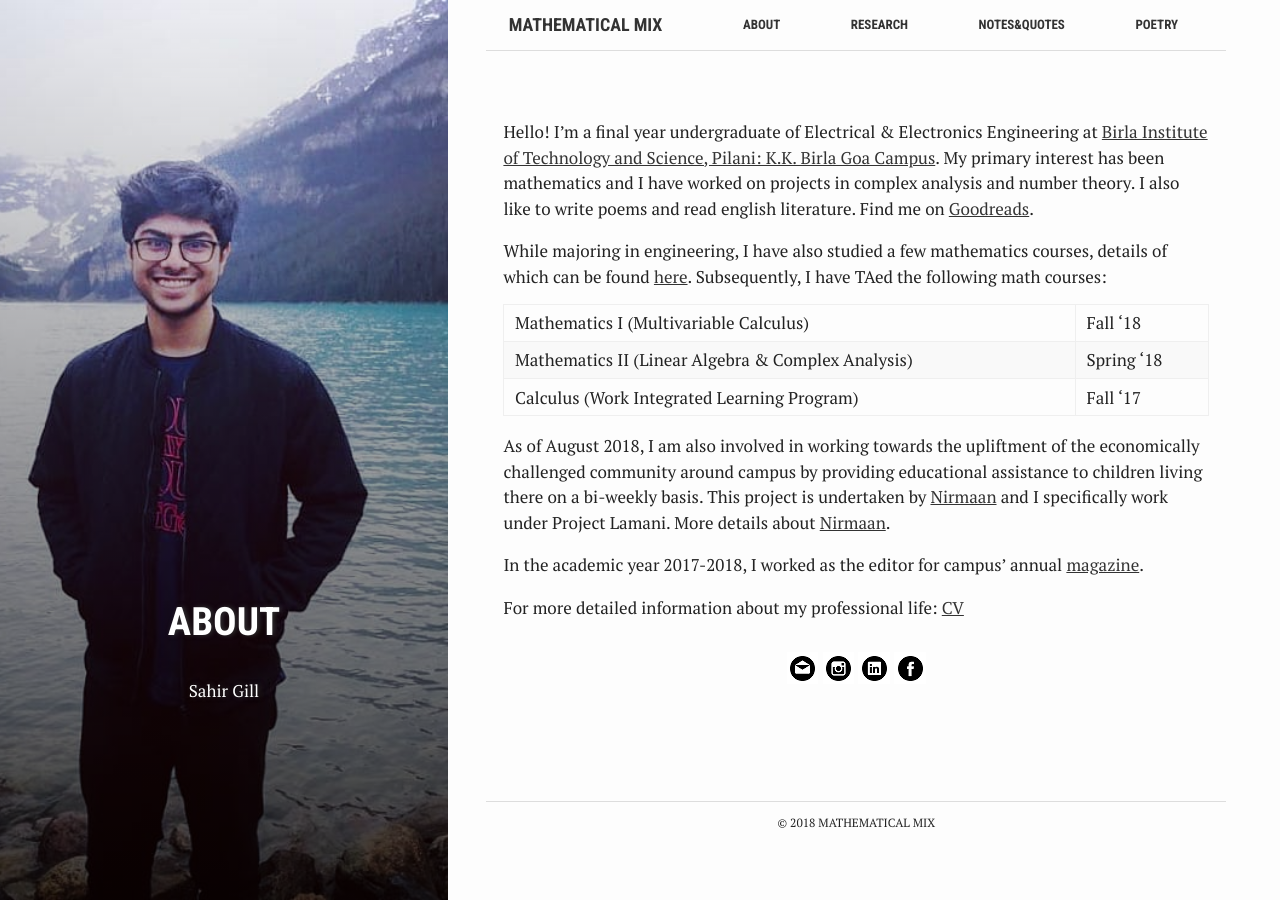
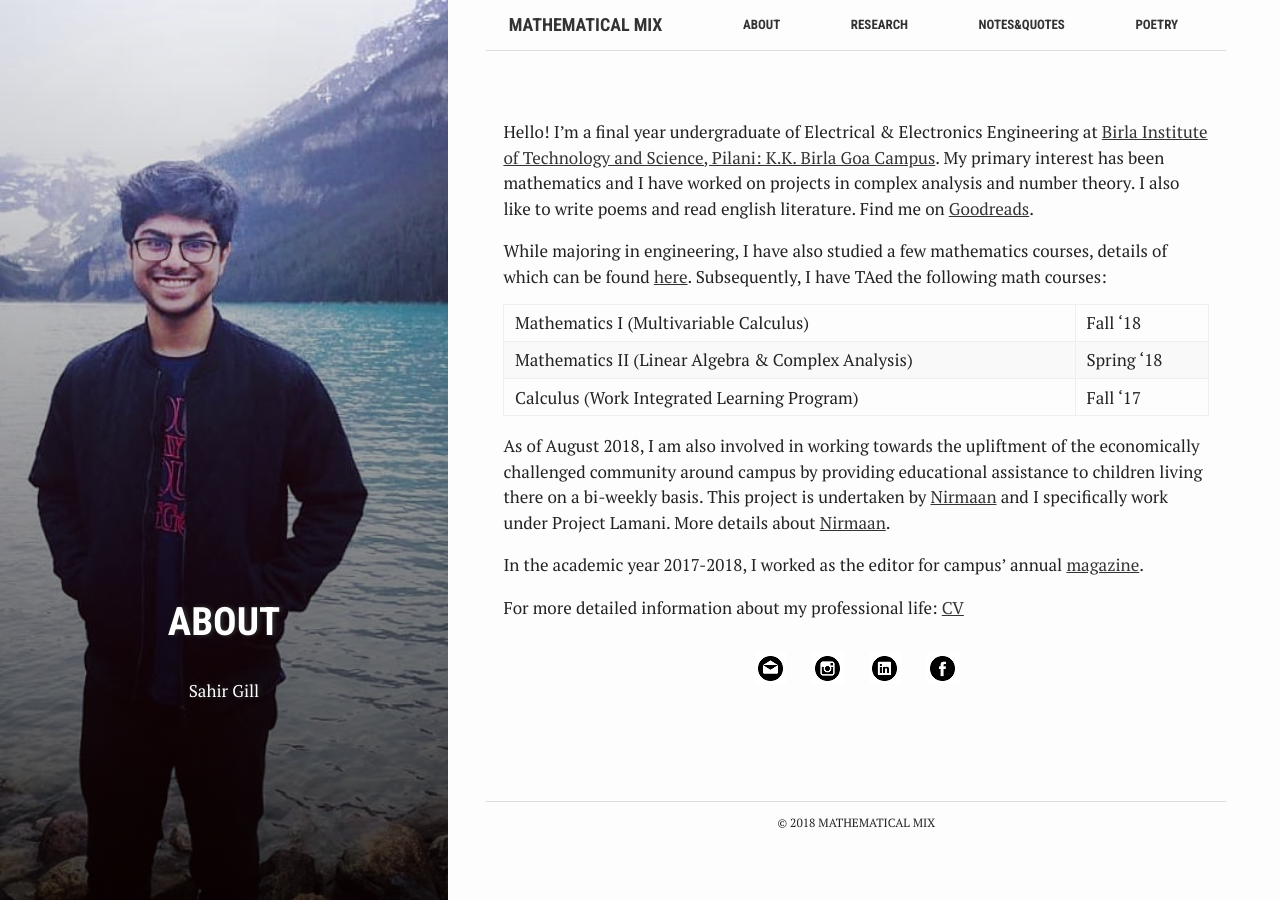
Before and after one commit to Sahir8gill/sahir8gill.github.io, a Jekyll site: the page built from about.md, in a window 1280 px wide. Built offline with Jekyll 4.4.1, drawn with Linux system fonts in a browser that asks for light colours.

Commit message:
social links

```diff
--- a/about.md
+++ b/about.md
@@ -29,8 +29,8 @@ For more detailed information about my professional life: [CV]({{ sahir8gill.git
 <!--[![Foo](mail.png)](mailto:sahirgill8@gmail.com){:target="_blank"} [![Foo](insta.png)](https://www.instagram.com/sahir8gill/){:target="_blank"} [![Foo](linkin.png)](https://www.linkedin.com/in/sahir8gill){:target="_blank"} [![Foo](fb.png)](https://www.facebook.com/sahir.gill.35){:target="_blank"} -->
 
 <div align="center">
-    <a style="display:inline-block" target="_blank" href="mailto:sahirgill8@gmail.com"><img src="/mail.png" width="auto" title="email" alt="My Email"></a>
-    <a style="display:inline-block" target="_blank" href="https://www.instagram.com/sahir8gill/"><img src="/insta.png" width="auto" title="Instagram" alt="My Instagram"></a>
-    <a style="display:inline-block" target="_blank" href="https://www.linkedin.com/in/sahir8gill"><img src="/linkin.png" width="auto" title="LinkedIn" alt="My LinkedIn"></a>
-    <a style="display:inline-block" target="_blank" href="https://www.facebook.com/sahir.gill.35"><img src="/fb.png" width="auto" title="Facebook" alt="My Facebook"></a>
+    <a id="social-links" target="_blank" href="mailto:sahirgill8@gmail.com"><img src="/mail.png" width="auto" title="email" alt="My Email"></a>
+    <a id="social-links" target="_blank" href="https://www.instagram.com/sahir8gill/"><img src="/insta.png" width="auto" title="Instagram" alt="My Instagram"></a>
+    <a id="social-links" target="_blank" href="https://www.linkedin.com/in/sahir8gill"><img src="/linkin.png" width="auto" title="LinkedIn" alt="My LinkedIn"></a>
+    <a id="social-links" target="_blank" href="https://www.facebook.com/sahir.gill.35"><img src="/fb.png" width="auto" title="Facebook" alt="My Facebook"></a>
 </div>
--- a/assets/_sass/_base.scss
+++ b/assets/_sass/_base.scss
@@ -256,3 +256,8 @@ a img {
   /*cursor: -webkit-zoom-in;
   cursor: zoom-in;*/
 }
+
+#social-links {
+  padding: 0 1.5%;
+  display: inline-block;
+}
```
